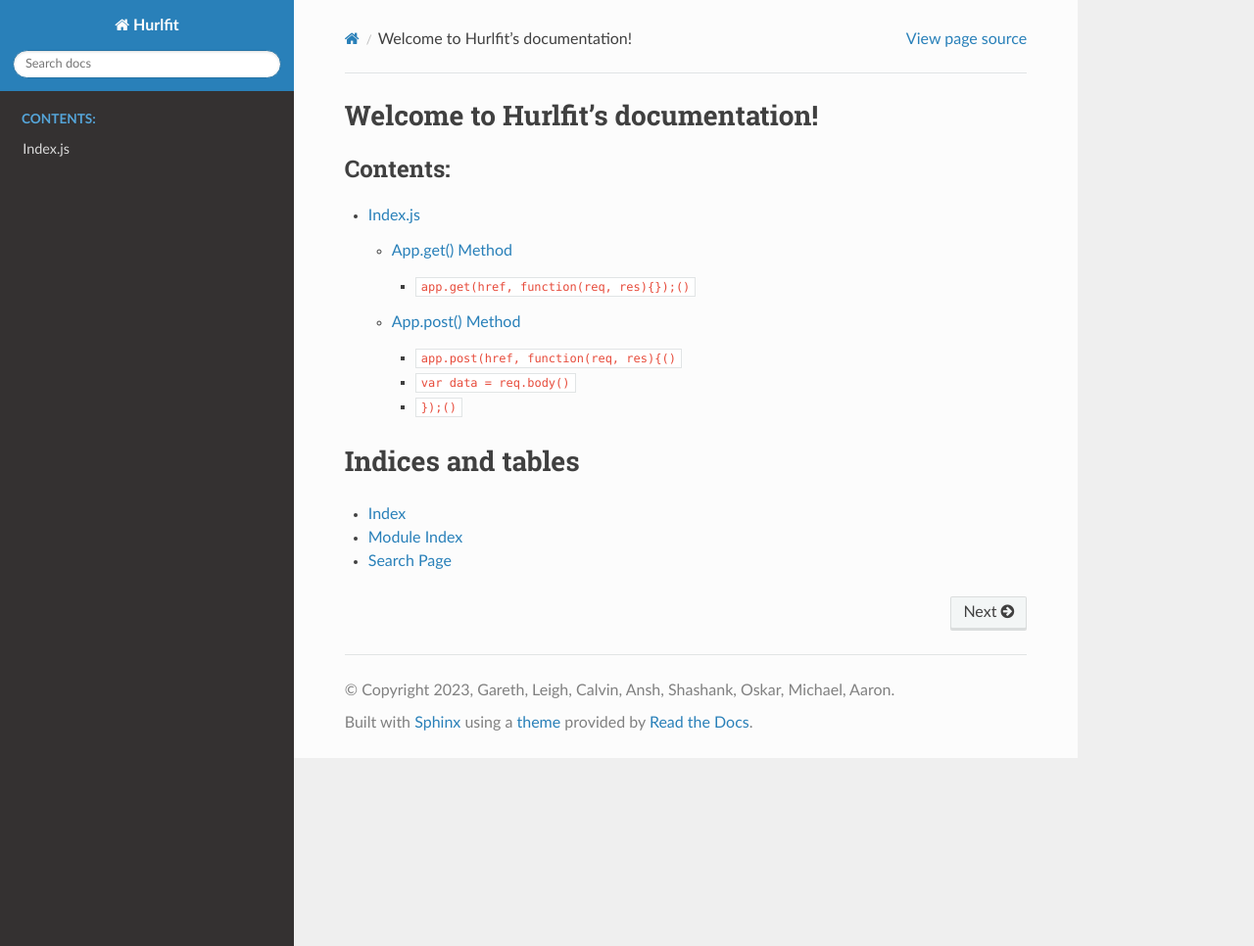
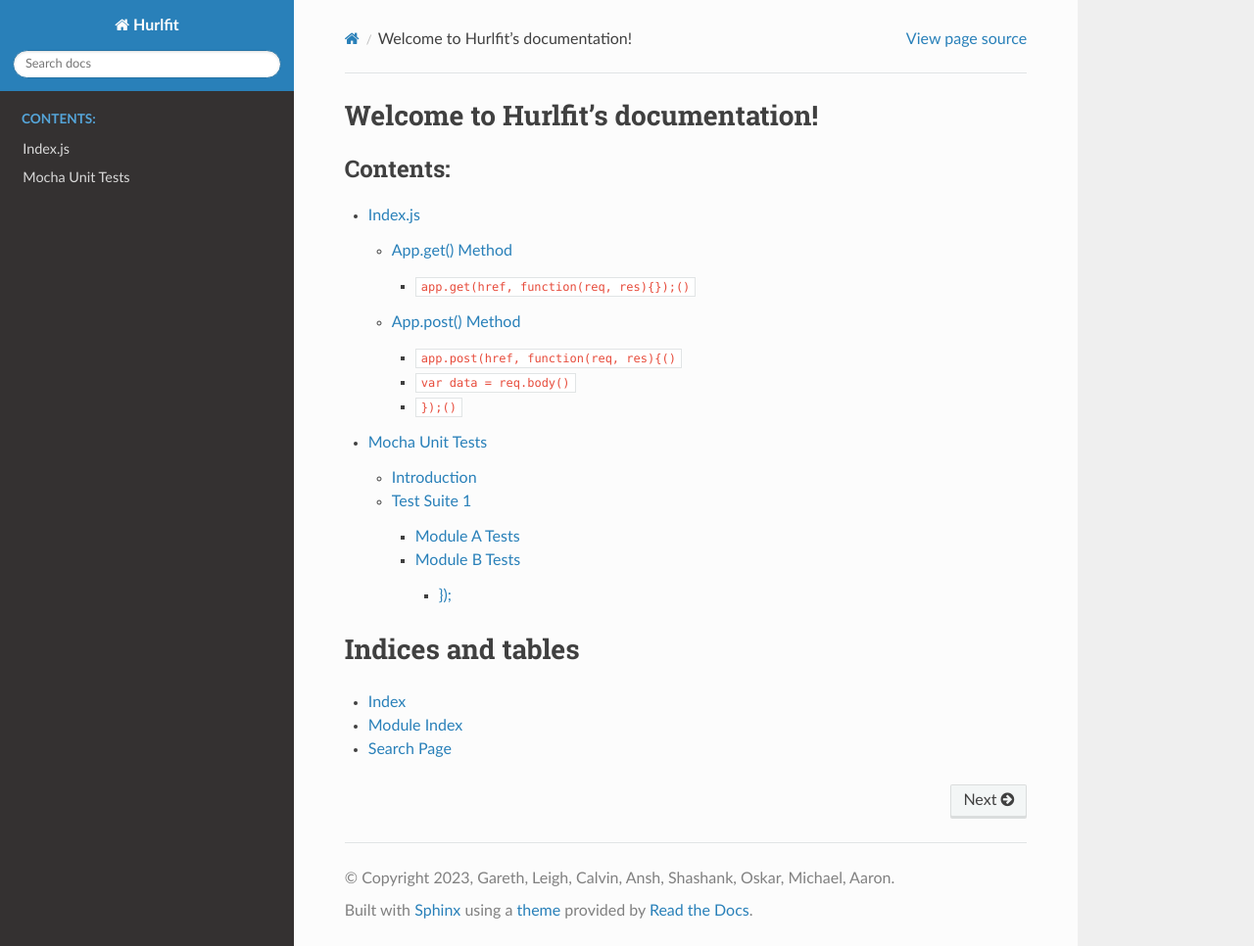
Before and after one commit to ruthlennonatu/bsc23Hurlfit, a Sphinx documentation site: the page built from source/index.rst, in a window 1280 px wide and 966 px high. Shown: the whole window at 98% size. Built offline with Sphinx 7.4.7 and the Read the Docs theme 2.0.0, drawn with Linux system fonts in a browser that asks for light colours.

Commit message:
template for mocha_tests.rst #170

````diff
--- a/source/index.rst
+++ b/source/index.rst
@@ -11,6 +11,7 @@
    :caption: Contents:
 
    indexjs
+   mocha_tests
 
 Indices and tables
 ==================
--- /dev/null
+++ b/source/mocha_tests.rst
@@ -0,0 +1,36 @@
+Mocha Unit Tests
+===============
+
+Introduction
+------------
+
+This section provides an overview of the Mocha unit tests in this project.
+
+Test Suite 1
+------------
+
+Module A Tests
+~~~~~~~~~~~~~~
+
+This module contains unit tests for functionality related to Module A.
+
+```javascript
+describe('Module A', function() {
+    it('should do something', function() {
+        // Test assertion
+    });
+});
+
+
+Module B Tests
+~~~~~~~~~~~~~~
+
+This module contains unit tests for functionality related to Module B.
+
+```javascript
+describe('Module B', function() {
+    it('should do something else', function() {
+        // Another test assertion
+    });
+});
+```
````
